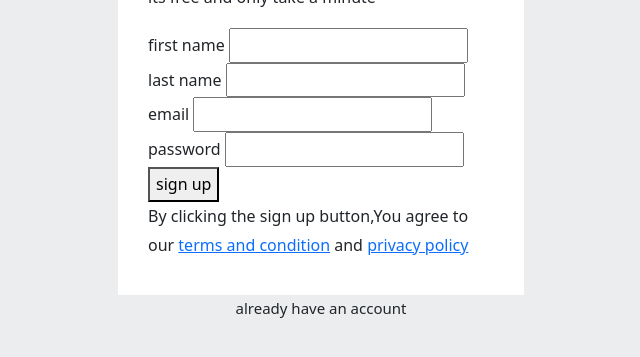
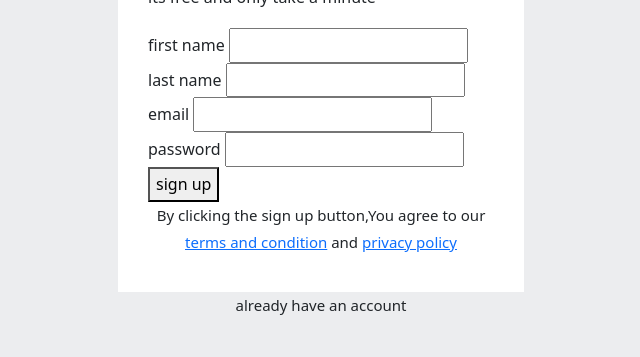
Before and after one commit to abdullah-FullStackDev/new-login-page, a plain HTML site: page index.html in a window 1280 px wide. Shown: the part 127-484 px from the top of the page, without its empty margins (319-959 px from the left). Drawn offline with nearby package versions, Linux system fonts and the light colour scheme.

Commit message:
add text

```diff
--- a/index.html
+++ b/index.html
@@ -26,7 +26,7 @@
 <label for="name">password</label>
 <input class="name" type="text"required placeholder="">
  <button type="submit">sign up</button>
- <p>By clicking the sign up button,You agree to our <a href="">terms and condition</a> and <a href="">privacy policy</p></a>
+ <p class="btm">By clicking the sign up button,You agree to our <a href="">terms and condition</a> and <a href="">privacy policy</p></a>
      </div>
      <p class="btm">already have an account</p>
     </div>
```
